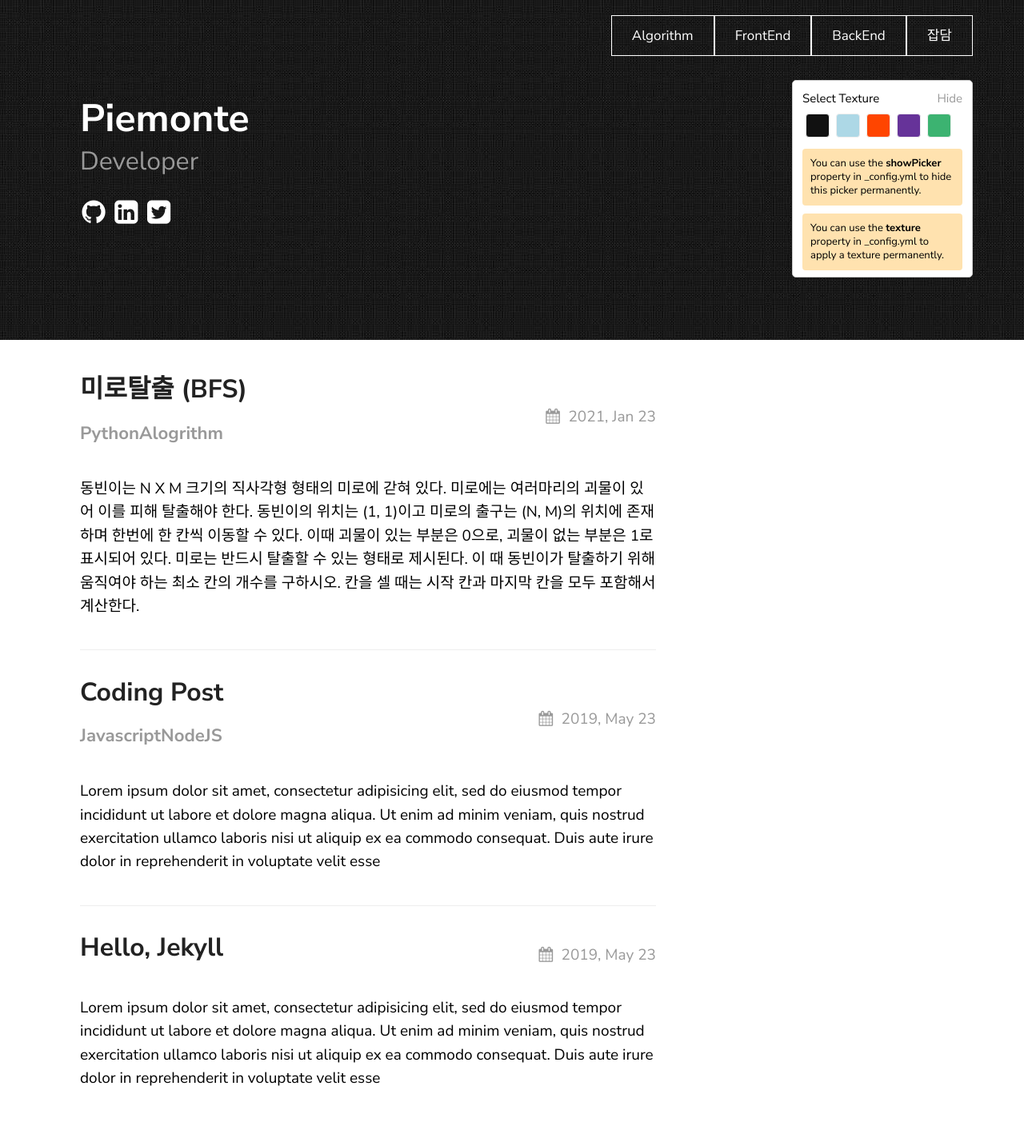
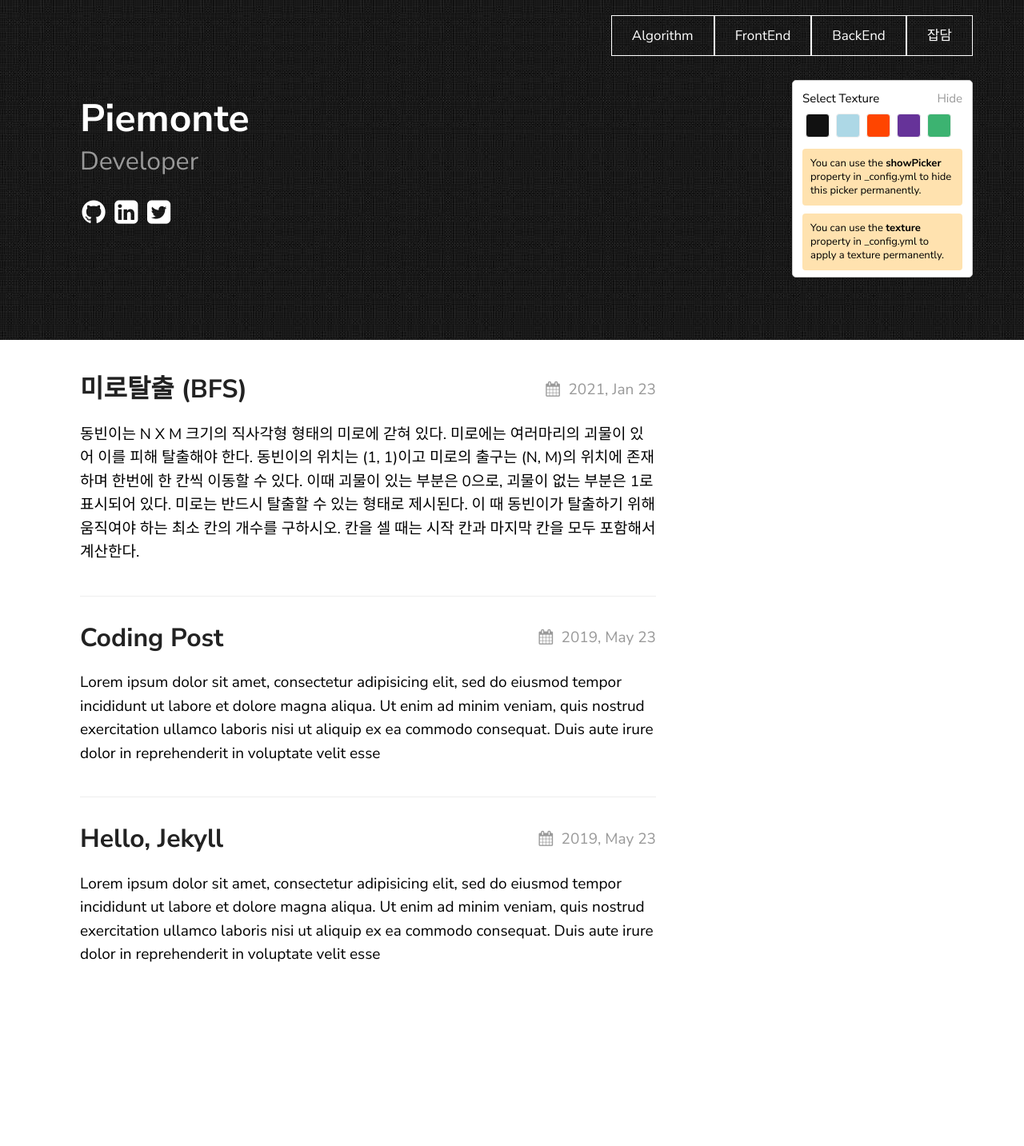
Before and after one commit to piemonte93/piemonte93.github.io, a Jekyll site: the page built from algorithm.html, in a window 1280 px wide. Shown: the whole page at 80% size. Built offline with Jekyll 4.4.1, drawn with Linux system fonts in a browser that asks for light colours; after the commit the page ends 1278 px from its top, so only the background shows below that.

Commit message:
Update algorithm.html

```diff
--- a/algorithm.html
+++ b/algorithm.html
@@ -3,13 +3,12 @@
 ---
 
 <ul class="posts">
-  {%- for post in site.posts -%}
+  {%- for post in site.posts -%} {%- if page.categories == Algorithm -%}
   <li>
     {%- assign date_format = site.minima.date_format | default: "%Y, %b %-d" -%}
     <div class="post-meta">
       <a class="post-link" href="{{ post.url | relative_url }}">
         <h2 class="post-title">{{ post.title | escape }}</h2>
-        <h3>{{post.categories}}</h3>
       </a>
       <div class="post-date">
         <i class="icon-calendar"></i>{{ post.date | date: date_format }}
@@ -19,5 +18,5 @@
       {%- if site.show_excerpts -%} {{ post.excerpt }} {%- endif -%}
     </div>
   </li>
-  {%- endfor -%}
+  {%- endif -%} {%- endfor -%}
 </ul>
```
